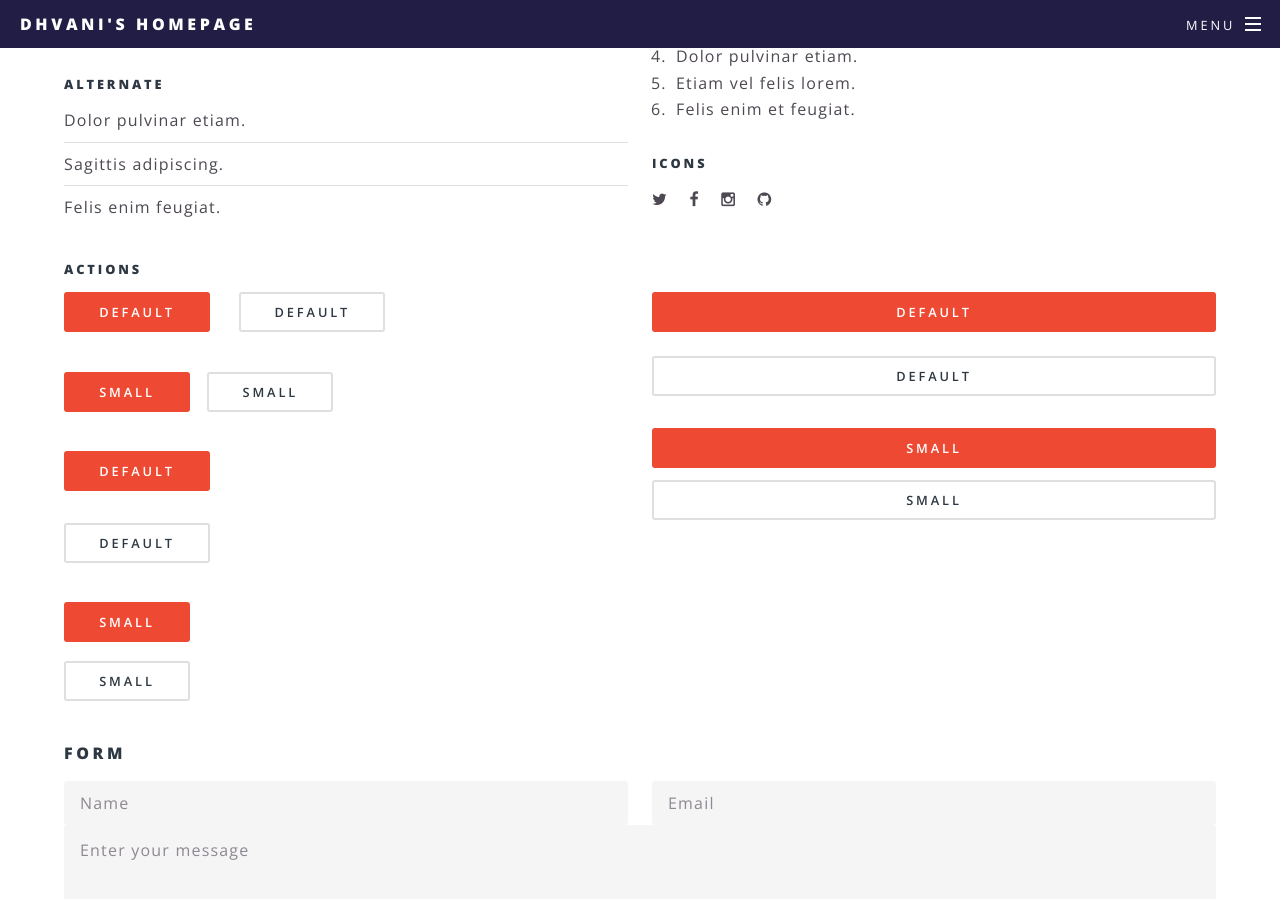
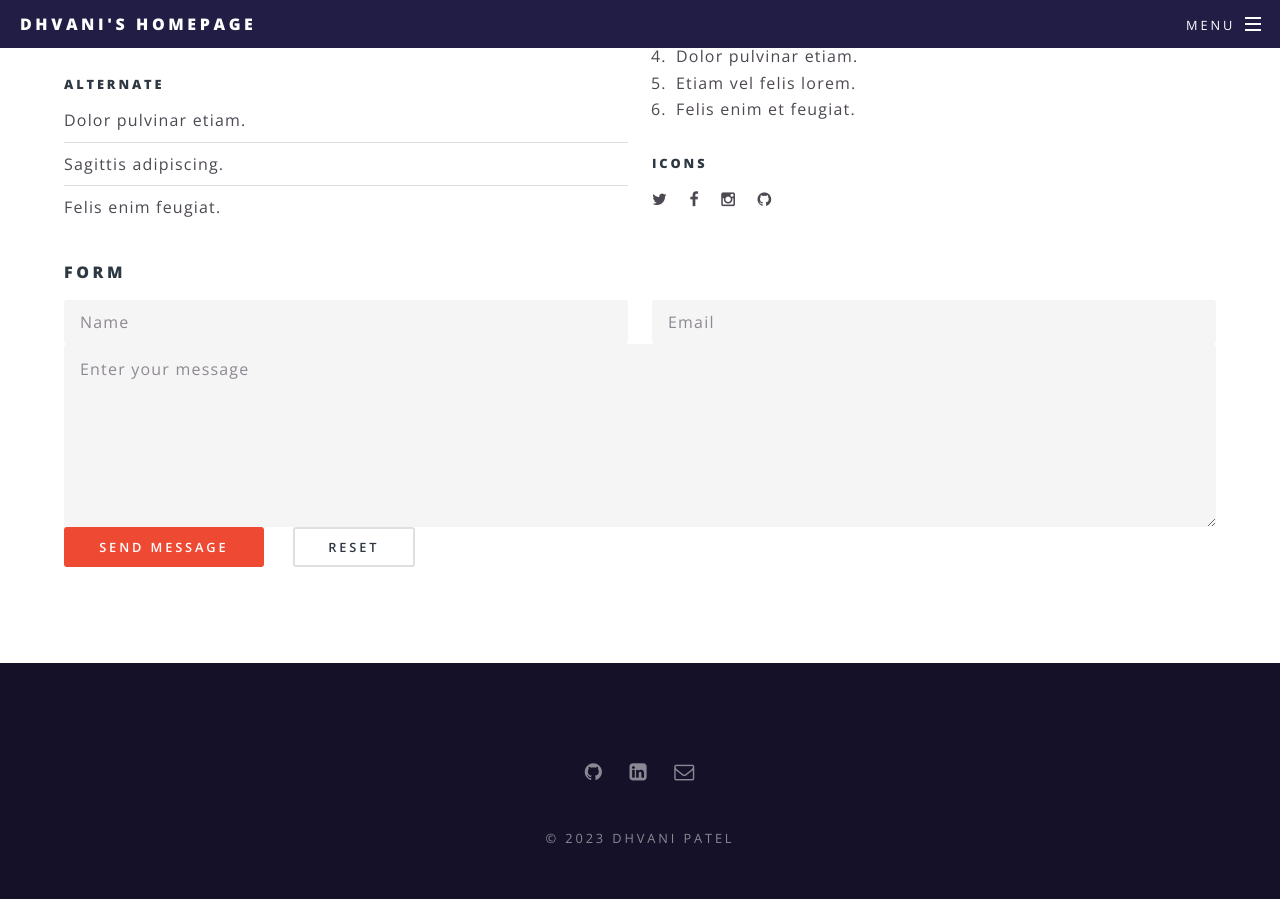
Before and after one commit to dhvani2504/dhvani2504.github.io, a Jekyll site: the page built from elements.html, in a window 1280 px wide and 900 px high, scrolled down 2009 px. Built offline with Jekyll 4.4.1, drawn with Linux system fonts in a browser that asks for light colours.

Commit message:
Update elements.html

```diff
--- a/elements.html
+++ b/elements.html
@@ -74,37 +74,6 @@ print 'It took ' + i + ' iterations to sort the deck.';</code></pre>
 						</ul>
 					</div>
 				</div>
-				<h5>Actions</h5>
-				<div class="row">
-					<div class="6u 12u$(medium)">
-						<ul class="actions">
-							<li><a href="#" class="button special">Default</a></li>
-							<li><a href="#" class="button">Default</a></li>
-						</ul>
-						<ul class="actions small">
-							<li><a href="#" class="button special small">Small</a></li>
-							<li><a href="#" class="button small">Small</a></li>
-						</ul>
-						<ul class="actions vertical">
-							<li><a href="#" class="button special">Default</a></li>
-							<li><a href="#" class="button">Default</a></li>
-						</ul>
-						<ul class="actions vertical small">
-							<li><a href="#" class="button special small">Small</a></li>
-							<li><a href="#" class="button small">Small</a></li>
-						</ul>
-					</div>
-					<div class="6u 12u$(medium)">
-						<ul class="actions vertical">
-							<li><a href="#" class="button special fit">Default</a></li>
-							<li><a href="#" class="button fit">Default</a></li>
-						</ul>
-						<ul class="actions vertical small">
-							<li><a href="#" class="button special small fit">Small</a></li>
-							<li><a href="#" class="button small fit">Small</a></li>
-						</ul>
-					</div>
-				</div>
 			</section>
 
 			<section>
```
